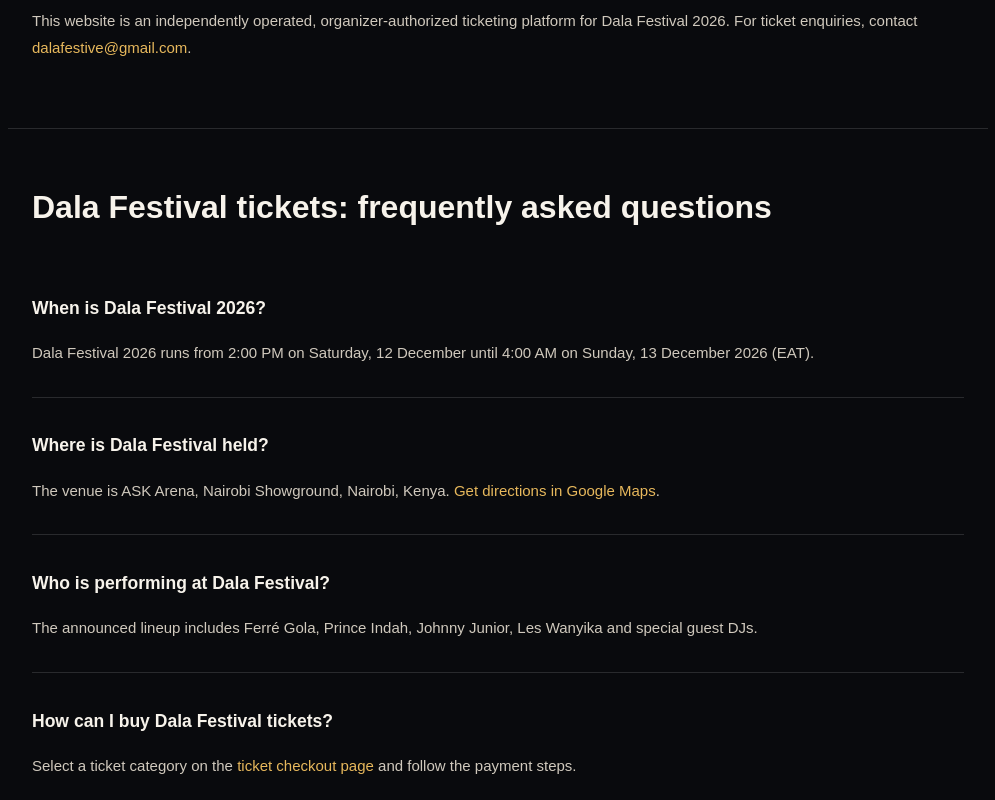
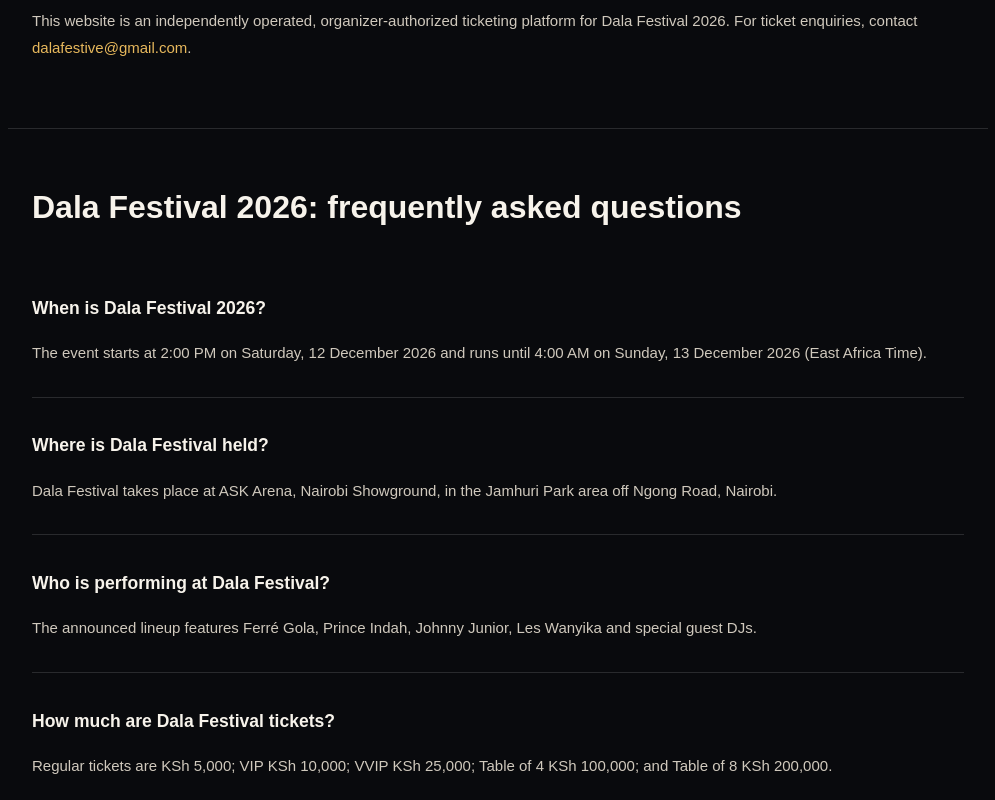
Before and after one commit to robinsonb254/dala-festival-ticketing, a Next.js app: page /dala-festival-2026-tickets in a window 1280 px wide. Shown: the part 2160-2960 px from the top of the page, without its empty margins (142-1137 px from the left). Built offline with nearby package versions, Linux system fonts and the light colour scheme.

Commit message:
Expand Dala Festival ticket guide FAQs

```diff
--- a/app/dala-festival-2026-tickets/page.tsx
+++ b/app/dala-festival-2026-tickets/page.tsx
@@ -132,11 +132,18 @@ export default function DalaFestivalTicketsPage() {
       </section>
 
       <section style={{ ...sectionStyle, borderTop: "1px solid #292a2d" }}>
-        <h2 style={{ fontSize: 32, marginTop: 0 }}>Dala Festival tickets: frequently asked questions</h2>
-        <div style={{ borderBottom: "1px solid #292a2d", padding: "16px 0" }}><h3>When is Dala Festival 2026?</h3><p style={{ color: "#d0c9bd", lineHeight: 1.7 }}>Dala Festival 2026 runs from 2:00 PM on Saturday, 12 December until 4:00 AM on Sunday, 13 December 2026 (EAT).</p></div>
-        <div style={{ borderBottom: "1px solid #292a2d", padding: "16px 0" }}><h3>Where is Dala Festival held?</h3><p style={{ color: "#d0c9bd", lineHeight: 1.7 }}>The venue is ASK Arena, Nairobi Showground, Nairobi, Kenya. <a href="https://www.google.com/maps/search/?api=1&query=ASK+Arena%2C+Nairobi+Showground%2C+Nairobi" style={{ color: "#e7b85c" }}>Get directions in Google Maps</a>.</p></div>
-        <div style={{ borderBottom: "1px solid #292a2d", padding: "16px 0" }}><h3>Who is performing at Dala Festival?</h3><p style={{ color: "#d0c9bd", lineHeight: 1.7 }}>The announced lineup includes Ferré Gola, Prince Indah, Johnny Junior, Les Wanyika and special guest DJs.</p></div>
-        <div style={{ borderBottom: "1px solid #292a2d", padding: "16px 0" }}><h3>How can I buy Dala Festival tickets?</h3><p style={{ color: "#d0c9bd", lineHeight: 1.7 }}>Select a ticket category on the <Link href="/#tickets" style={{ color: "#e7b85c" }}>ticket checkout page</Link> and follow the payment steps.</p></div>
+        <h2 style={{ fontSize: 32, marginTop: 0 }}>Dala Festival 2026: frequently asked questions</h2>
+        {[
+          ["When is Dala Festival 2026?", "The event starts at 2:00 PM on Saturday, 12 December 2026 and runs until 4:00 AM on Sunday, 13 December 2026 (East Africa Time)."],
+          ["Where is Dala Festival held?", "Dala Festival takes place at ASK Arena, Nairobi Showground, in the Jamhuri Park area off Ngong Road, Nairobi."],
+          ["Who is performing at Dala Festival?", "The announced lineup features Ferré Gola, Prince Indah, Johnny Junior, Les Wanyika and special guest DJs."],
+          ["How much are Dala Festival tickets?", "Regular tickets are KSh 5,000; VIP KSh 10,000; VVIP KSh 25,000; Table of 4 KSh 100,000; and Table of 8 KSh 200,000."],
+          ["How can I buy tickets online?", "Choose a ticket category and quantity on the ticket checkout page, enter your details, select a payment method and follow the checkout instructions."],
+          ["Which payment methods can I use?", "M-Pesa and PayPal are available. A debit/credit card option is also shown at checkout and is processed through PayPal."],
+          ["When is my order confirmed?", "Your order is confirmed after the payment provider verifies successful payment and the platform records the confirmed status. Keep your order reference and payment confirmation."],
+          ["What should I do if payment is deducted but my order is not confirmed?", "Do not create a duplicate order while the payment is pending. Email dalafestive@gmail.com with your order reference so the payment can be checked."],
+          ["How do I get help with my ticket order?", "Email dalafestive@gmail.com. Include your order reference where available, and never share your M-Pesa PIN, PayPal password or one-time verification codes."]
+        ].map(([question, answer]) => <div key={question} style={{ borderBottom: "1px solid #292a2d", padding: "16px 0" }}><h3>{question}</h3><p style={{ color: "#d0c9bd", lineHeight: 1.7 }}>{answer}</p></div>)}
       </section>
 
       <section style={{ ...sectionStyle, borderTop: "1px solid #292a2d" }}>
```
